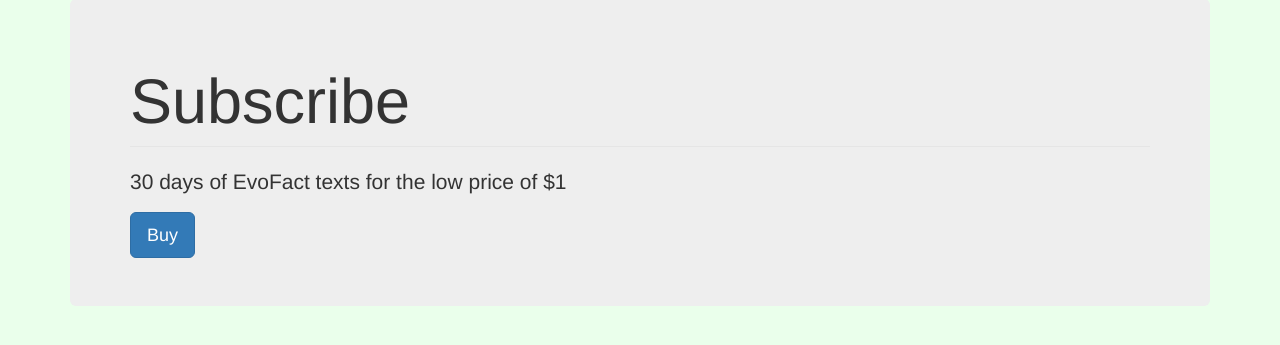
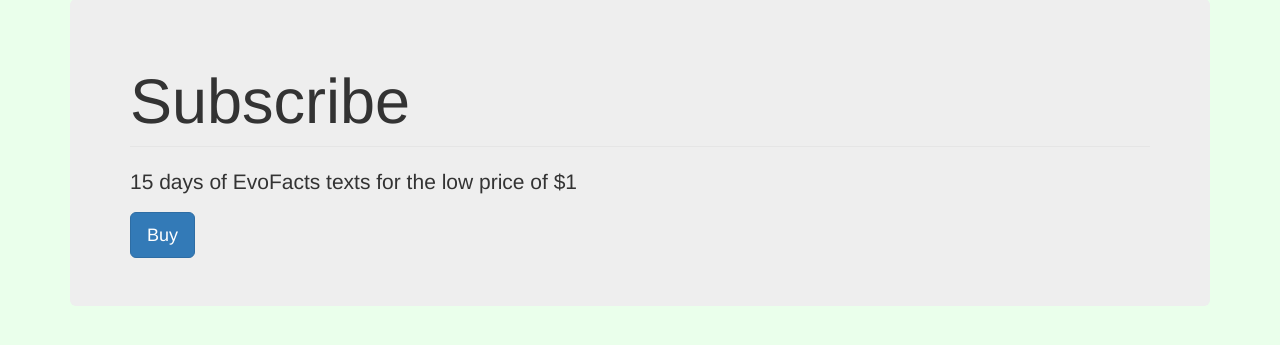
Before and after one commit to greyshi/dogefact, a Django app: template dogeapp/templates/subscribe.html in a window 1280 px wide. Shown: the part 145-490 px from the top of the page. Run offline with Django 3.2, Linux system fonts and the light colour scheme; the template is opened without the code that fills it: most values are stand-ins (such as "Sample title", 1, 10 or a date in 2020); parts of the project's set-up code (start-up, migrations or seed data) failed here and were passed over; some libraries are stand-ins or nearby versions.

Commit message:
Change 30 days to 15

```diff
--- a/dogeapp/templates/subscribe.html
+++ b/dogeapp/templates/subscribe.html
@@ -37,7 +37,7 @@
   <div class="jumbotron">
     <h1>Subscribe</h1>
     <legend></legend>
-    <p>30 days of EvoFact texts for the low price of $1</p>
+    <p>15 days of EvoFacts texts for the low price of $1</p>
     <button class="btn btn-primary btn-lg"
       id="buybutton" name="buy" type="button"
       onClick="purchase()">
```
